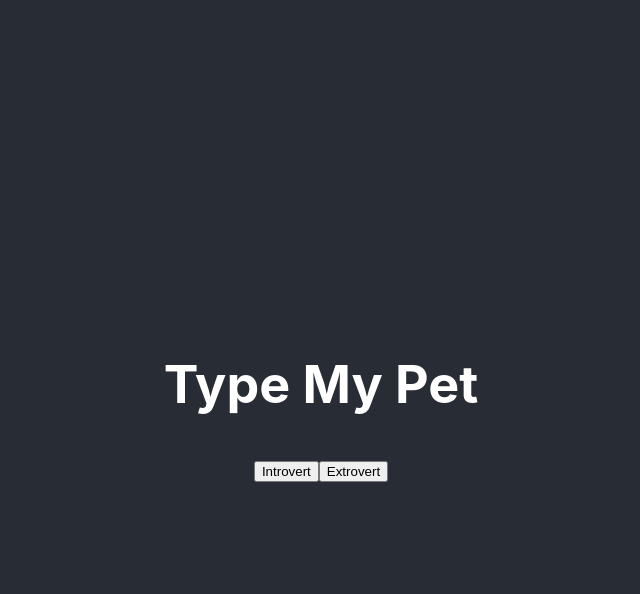
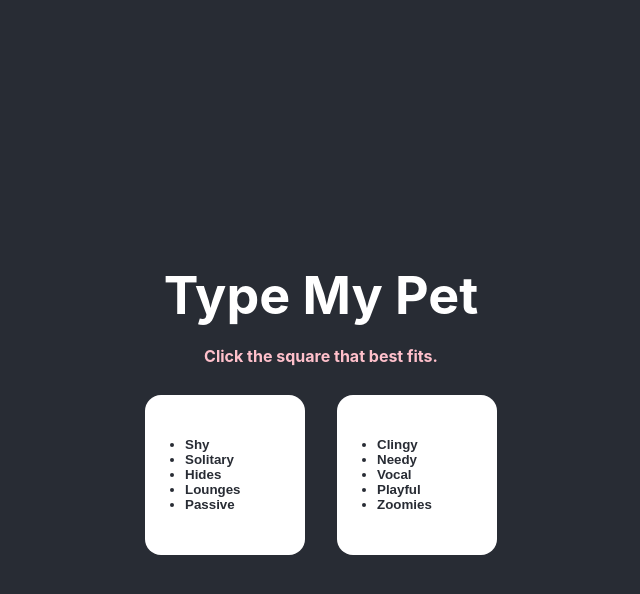
Before and after one commit to hayleyw7/type-my-pet, a React (Create React App) app: page / in a window 1280 px wide. Both pictures are taken after a click on the button "Begin". Shown: the top 594 px of the page, without its empty margins (319-959 px from the left). Built offline with nearby package versions, Linux system fonts and the light colour scheme.

Commit message:
Add letter 1 buttons

```diff
--- a/src/components/Letter/Letter1.js
+++ b/src/components/Letter/Letter1.js
@@ -1,4 +1,5 @@
 import React, { Component } from 'react';
+import './Letter.css';
 
 class Letter1 extends Component {
   constructor( {props} ) {
@@ -10,20 +11,37 @@ class Letter1 extends Component {
     return (
       <section className='question'>
 
+        <h2 className='directions'>Click the square that best fits.</h2>
+
+        <section className='btn-container'>
+
           <button
-          className='introvert-btn'
+            className='answer-btn introvert-btn'
             onClick={e => this.props.setLetter('I')}
           >
-          Introvert
+            <ul>
+              <li>Shy</li>
+              <li>Solitary</li>
+              <li>Hides</li>
+              <li>Lounges</li>
+              <li>Passive</li>
+            </ul>
           </button>
 
           <button
-          className='extrovert-btn'
+            className='answer-btn extrovert-btn'
             onClick={e => this.props.setLetter('E')}
           >
-          Extrovert
+            <ul>
+              <li>Clingy</li>
+              <li>Needy</li>
+              <li>Vocal</li>
+              <li>Playful</li>
+              <li>Zoomies</li>
+            </ul>
           </button>
 
+        </section>
       </section>
     )
   }
```
Lines whose indentation alone changed are shown as unchanged.
